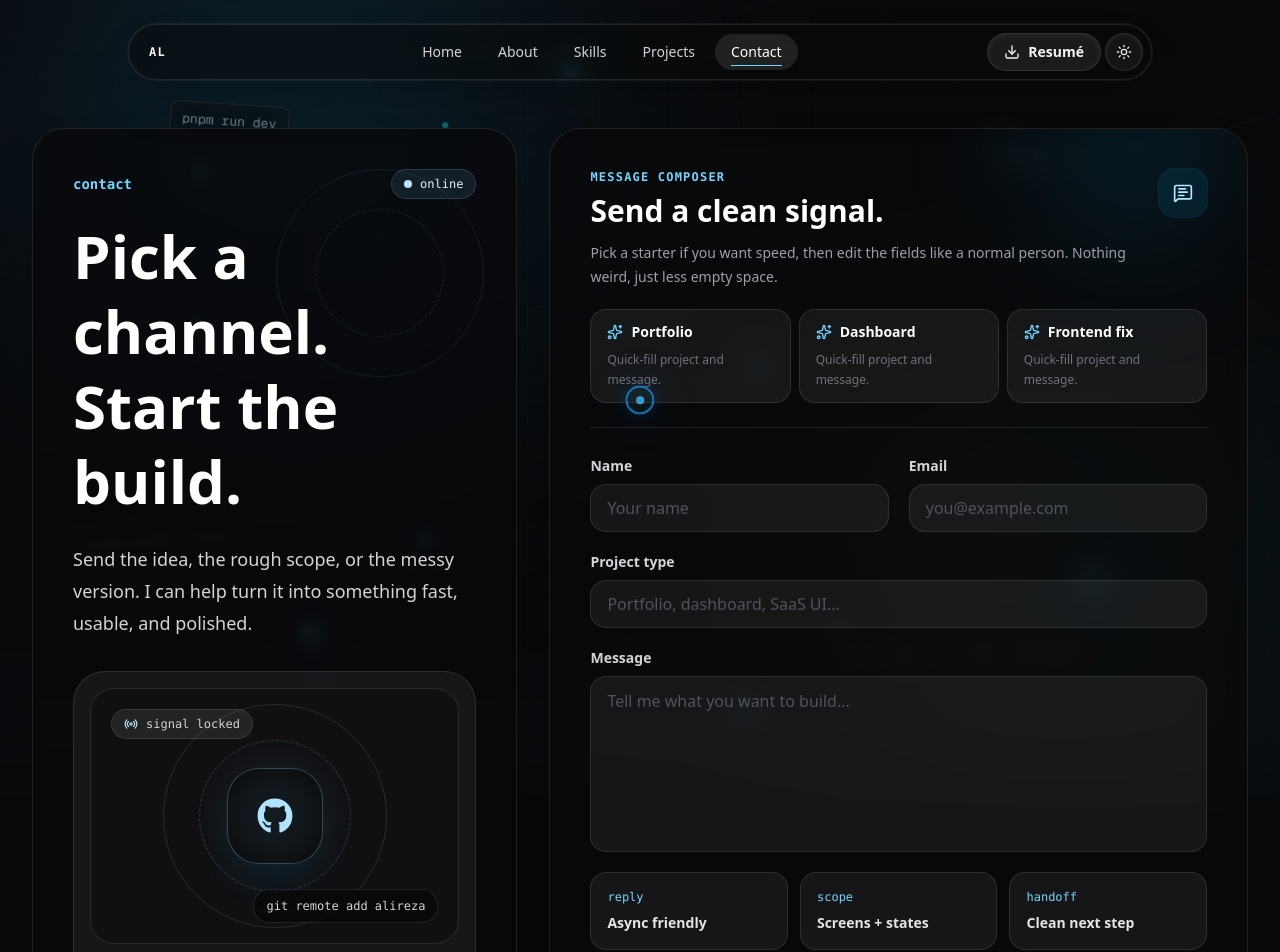
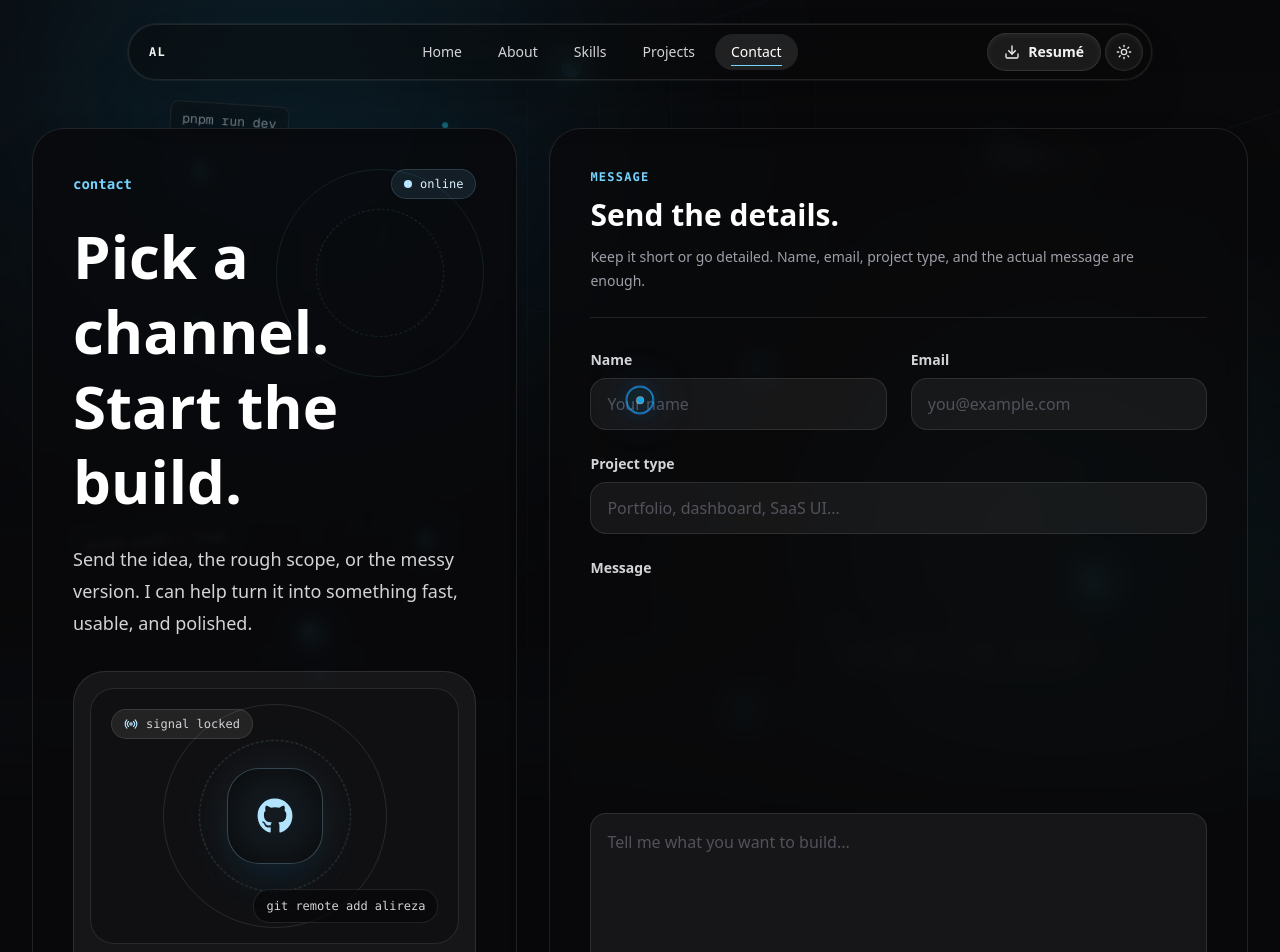
Before and after one commit to alireza-hq/portfolio, a Next.js app: page /contact in a window 1280 px wide. Shown: the top 952 px of the page. Built offline with nearby package versions, Linux system fonts and the light colour scheme.

Commit message:
fix: simplify contact form

```diff
--- a/src/features/contact/components/ContactForm.tsx
+++ b/src/features/contact/components/ContactForm.tsx
@@ -1,101 +1,34 @@
 'use client'
 
-import { MessageSquareText, Send, Sparkles } from 'lucide-react'
+import { Send } from 'lucide-react'
 
 import { cn } from '@/lib/utils'
 import { useContact } from '../hooks/useContact'
 
-const projectPresets = [
-  {
-    label: 'Portfolio',
-    project: 'Portfolio experience',
-    message:
-      'I want a portfolio that feels interactive, polished, and memorable without becoming hard to use.',
-  },
-  {
-    label: 'Dashboard',
-    project: 'Dashboard interface',
-    message:
-      'I need a dashboard with clean flows, readable data, and UI states that feel production-ready.',
-  },
-  {
-    label: 'Frontend fix',
-    project: 'Frontend polish / refactor',
-    message:
-      'I have an existing frontend that needs better structure, performance, styling, and interaction details.',
-  },
-]
-
 export const ContactForm = () => {
-  const {
-    register,
-    handleSubmit,
-    onSubmit,
-    errors,
-    isSubmitting,
-    setValue,
-    watch,
-  } = useContact()
-  const messageValue = watch('message') ?? ''
-
-  function applyPreset(preset: (typeof projectPresets)[number]) {
-    setValue('project', preset.project, {
-      shouldDirty: true,
-      shouldValidate: true,
-    })
-    setValue('message', preset.message, {
-      shouldDirty: true,
-      shouldValidate: true,
-    })
-  }
+  const { register, handleSubmit, onSubmit, errors, isSubmitting } =
+    useContact()
 
   return (
     <form
-      className='relative flex h-full flex-col overflow-hidden rounded-4xl border border-zinc-900/10 bg-white/72 p-6 shadow-2xl shadow-zinc-900/8 backdrop-blur-md sm:p-8 lg:p-10 dark:border-white/10 dark:bg-zinc-950/70 dark:shadow-black/25'
+      className='flex h-full flex-col rounded-4xl border border-zinc-900/10 bg-white/76 p-6 shadow-2xl shadow-zinc-900/8 backdrop-blur-md sm:p-8 lg:p-10 dark:border-white/10 dark:bg-zinc-950/70 dark:shadow-black/25'
       onSubmit={handleSubmit(onSubmit)}
       noValidate
     >
-      <div className='pointer-events-none absolute -top-24 right-0 h-56 w-56 rounded-full bg-sky-500/10 blur-3xl dark:bg-sky-400/10' />
-      <div className='relative mb-7 flex flex-col gap-5 border-b border-zinc-900/10 pb-6 dark:border-white/10'>
-        <div className='flex items-start justify-between gap-4'>
-          <div>
-            <p className='font-mono text-xs font-semibold tracking-widest text-sky-600 uppercase dark:text-sky-300'>
-              message composer
-            </p>
-            <h2 className='mt-2 text-3xl font-semibold text-zinc-950 dark:text-white'>
-              Send a clean signal.
-            </h2>
-            <p className='mt-3 max-w-xl text-sm leading-6 text-zinc-500 dark:text-zinc-400'>
-              Pick a starter if you want speed, then edit the fields like a
-              normal person. Nothing weird, just less empty space.
-            </p>
-          </div>
-          <span className='grid h-12 w-12 shrink-0 place-items-center rounded-2xl bg-sky-500/10 text-sky-700 ring-1 ring-sky-500/15 dark:text-sky-200'>
-            <MessageSquareText className='h-5 w-5' />
-          </span>
-        </div>
-
-        <div className='grid gap-2 sm:grid-cols-3'>
-          {projectPresets.map((preset) => (
-            <button
-              key={preset.label}
-              type='button'
-              onClick={() => applyPreset(preset)}
-              className='group rounded-2xl border border-zinc-900/10 bg-zinc-50/85 px-4 py-3 text-left transition hover:-translate-y-0.5 hover:border-sky-400/35 hover:bg-white focus-visible:ring-2 focus-visible:ring-sky-400/60 focus-visible:outline-none dark:border-white/10 dark:bg-white/6 dark:hover:bg-white/10'
-            >
-              <span className='flex items-center gap-2 text-sm font-semibold text-zinc-950 dark:text-white'>
-                <Sparkles className='h-4 w-4 text-sky-600 dark:text-sky-300' />
-                {preset.label}
-              </span>
-              <span className='mt-2 block text-xs leading-5 text-zinc-500 dark:text-zinc-500'>
-                Quick-fill project and message.
-              </span>
-            </button>
-          ))}
-        </div>
+      <div className='mb-8 border-b border-zinc-900/10 pb-6 dark:border-white/10'>
+        <p className='font-mono text-xs font-semibold tracking-widest text-sky-600 uppercase dark:text-sky-300'>
+          message
+        </p>
+        <h2 className='mt-3 text-3xl font-semibold text-zinc-950 dark:text-white'>
+          Send the details.
+        </h2>
+        <p className='mt-3 max-w-xl text-sm leading-6 text-zinc-500 dark:text-zinc-400'>
+          Keep it short or go detailed. Name, email, project type, and the
+          actual message are enough.
+        </p>
       </div>
 
-      <div className='grid gap-5 sm:grid-cols-2'>
+      <div className='grid gap-6 sm:grid-cols-2'>
         <label className='grid gap-2'>
           <span className='text-sm font-semibold text-zinc-700 dark:text-zinc-300'>
             Name
@@ -104,7 +37,7 @@ export const ContactForm = () => {
           <input
             {...register('name')}
             className={cn(
-              'h-12 rounded-2xl border border-zinc-900/10 bg-zinc-50 px-4 text-zinc-950 transition outline-none placeholder:text-zinc-400 focus:border-sky-400 focus:ring-4 focus:ring-sky-400/12 dark:border-white/10 dark:bg-white/6 dark:text-white dark:placeholder:text-zinc-600',
+              'h-13 rounded-2xl border border-zinc-900/10 bg-zinc-50/90 px-4 text-zinc-950 transition outline-none placeholder:text-zinc-400 focus:border-sky-400 focus:bg-white focus:ring-4 focus:ring-sky-400/12 dark:border-white/10 dark:bg-white/6 dark:text-white dark:placeholder:text-zinc-600 dark:focus:bg-white/8',
               errors.name &&
                 'border-red-400 focus:border-red-400 focus:ring-red-400/15',
             )}
@@ -127,7 +60,7 @@ export const ContactForm = () => {
           <input
             {...register('email')}
             className={cn(
-              'h-12 rounded-2xl border border-zinc-900/10 bg-zinc-50 px-4 text-zinc-950 transition outline-none placeholder:text-zinc-400 focus:border-sky-400 focus:ring-4 focus:ring-sky-400/12 dark:border-white/10 dark:bg-white/6 dark:text-white dark:placeholder:text-zinc-600',
+              'h-13 rounded-2xl border border-zinc-900/10 bg-zinc-50/90 px-4 text-zinc-950 transition outline-none placeholder:text-zinc-400 focus:border-sky-400 focus:bg-white focus:ring-4 focus:ring-sky-400/12 dark:border-white/10 dark:bg-white/6 dark:text-white dark:placeholder:text-zinc-600 dark:focus:bg-white/8',
               errors.email &&
                 'border-red-400 focus:border-red-400 focus:ring-red-400/15',
             )}
@@ -143,7 +76,7 @@ export const ContactForm = () => {
         </label>
       </div>
 
-      <label className='mt-5 grid gap-2'>
+      <label className='mt-6 grid gap-2'>
         <span className='text-sm font-semibold text-zinc-700 dark:text-zinc-300'>
           Project type
         </span>
@@ -151,7 +84,7 @@ export const ContactForm = () => {
         <input
           {...register('project')}
           className={cn(
-            'h-12 rounded-2xl border border-zinc-900/10 bg-zinc-50 px-4 text-zinc-950 transition outline-none placeholder:text-zinc-400 focus:border-sky-400 focus:ring-4 focus:ring-sky-400/12 dark:border-white/10 dark:bg-white/6 dark:text-white dark:placeholder:text-zinc-600',
+            'h-13 rounded-2xl border border-zinc-900/10 bg-zinc-50/90 px-4 text-zinc-950 transition outline-none placeholder:text-zinc-400 focus:border-sky-400 focus:bg-white focus:ring-4 focus:ring-sky-400/12 dark:border-white/10 dark:bg-white/6 dark:text-white dark:placeholder:text-zinc-600 dark:focus:bg-white/8',
             errors.project &&
               'border-red-400 focus:border-red-400 focus:ring-red-400/15',
           )}
@@ -166,7 +99,7 @@ export const ContactForm = () => {
         )}
       </label>
 
-      <label className='mt-5 grid gap-2'>
+      <label className='mt-6 grid flex-1 gap-2'>
         <span className='text-sm font-semibold text-zinc-700 dark:text-zinc-300'>
           Message
         </span>
@@ -174,7 +107,7 @@ export const ContactForm = () => {
         <textarea
           {...register('message')}
           className={cn(
-            'min-h-44 resize-none rounded-2xl border border-zinc-900/10 bg-zinc-50 px-4 py-3 text-zinc-950 transition outline-none placeholder:text-zinc-400 focus:border-sky-400 focus:ring-4 focus:ring-sky-400/12 dark:border-white/10 dark:bg-white/6 dark:text-white dark:placeholder:text-zinc-600',
+            'min-h-52 flex-1 resize-none rounded-2xl border border-zinc-900/10 bg-zinc-50/90 px-4 py-4 text-zinc-950 transition outline-none placeholder:text-zinc-400 focus:border-sky-400 focus:bg-white focus:ring-4 focus:ring-sky-400/12 dark:border-white/10 dark:bg-white/6 dark:text-white dark:placeholder:text-zinc-600 dark:focus:bg-white/8',
             errors.message &&
               'border-red-400 focus:border-red-400 focus:ring-red-400/15',
           )}
@@ -188,29 +121,10 @@ export const ContactForm = () => {
         )}
       </label>
 
-      <div className='mt-5 grid gap-3 sm:grid-cols-3'>
-        {[
-          ['reply', 'Async friendly'],
-          ['scope', 'Screens + states'],
-          ['handoff', 'Clean next step'],
-        ].map(([label, value]) => (
-          <div
-            key={label}
-            className='rounded-2xl border border-zinc-900/10 bg-zinc-50/75 p-4 dark:border-white/10 dark:bg-white/6'
-          >
-            <p className='font-mono text-xs text-sky-600 dark:text-sky-300'>
-              {label}
-            </p>
-            <p className='mt-2 text-sm font-semibold text-zinc-800 dark:text-zinc-200'>
-              {value}
-            </p>
-          </div>
-        ))}
-      </div>
-
-      <div className='mt-auto flex flex-col gap-3 pt-6 sm:flex-row sm:items-center sm:justify-between'>
-        <p className='max-w-md font-mono text-sm leading-6 text-zinc-500 dark:text-zinc-500'>
-          message.length = {messageValue.length}
+      <div className='mt-7 flex flex-col gap-4 border-t border-zinc-900/10 pt-6 sm:flex-row sm:items-center sm:justify-between dark:border-white/10'>
+        <p className='max-w-md text-sm leading-6 text-zinc-500 dark:text-zinc-500'>
+          I’ll reply through the email you provide. The form is ready to wire to
+          a provider later.
         </p>
 
         <button
--- a/src/features/contact/hooks/useContact.ts
+++ b/src/features/contact/hooks/useContact.ts
@@ -8,8 +8,6 @@ export const useContact = () => {
   const {
     register,
     handleSubmit,
-    setValue,
-    watch,
     formState: { errors, isSubmitting },
     reset,
   } = useForm<ContactFormValues>({ resolver: zodResolver(contactFormSchema) })
@@ -27,7 +25,5 @@ export const useContact = () => {
     errors,
     isSubmitting,
     reset,
-    setValue,
-    watch,
   }
 }
```
